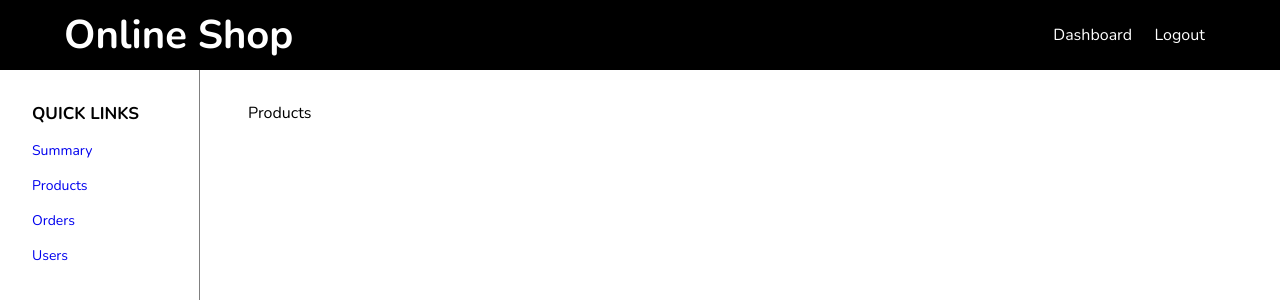
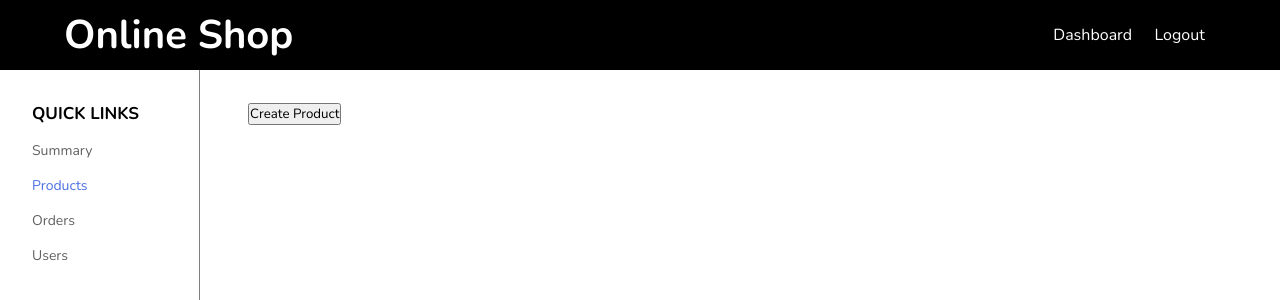
Before and after one commit to chiss7/mern-ecommerce-rtk, a React (Create React App) app in the folder client/: page /admin/products in a window 1280 px wide. Shown: the top 300 px of the page. Built offline with nearby package versions, Linux system fonts and the light colour scheme; sample sign-in values are in the browser's storage.

Commit message:
isActive NavLink added

```diff
--- a/client/src/App.css
+++ b/client/src/App.css
@@ -71,6 +71,15 @@
   display: flex;
   justify-content: center;
   align-items: center;
+}
+
+@media screen and (max-width: 665px) {
+  .nav-bar {
+    padding: 0 1rem;
+  }
+  .nav-bar h2{
+    font-size: 30px;
+  }
 }
 
 /* Not Found */
@@ -628,3 +637,10 @@
   padding: 2rem 3rem;
   width: 100%;
 }
+
+.link-active {
+  color: #4b70e2;
+}
+.link-inactive {
+  color: rgb(97, 97, 97);
+}
--- a/client/src/App.js
+++ b/client/src/App.js
@@ -7,6 +7,7 @@ import AdminRoute from "./components/AdminRoute";
 import {
   Cart,
   CheckoutSuccess,
+  CreateProduct,
   Dashboard,
   Home,
   Login,
@@ -113,7 +114,16 @@ function App() {
                 <Products />
               </AdminRoute>
             }
-          />
+          >
+            <Route
+              path="new"
+              element={
+                <AdminRoute>
+                  <CreateProduct />
+                </AdminRoute>
+              }
+            />
+          </Route>
           <Route
             path="orders"
             element={
--- /dev/null
+++ b/client/src/pages/admin/CreateProduct.jsx
@@ -0,0 +1,7 @@
+export const CreateProduct = () => {
+  return (
+    <div>
+      New Product
+    </div>
+  )
+}
--- a/client/src/pages/admin/Dashboard.jsx
+++ b/client/src/pages/admin/Dashboard.jsx
@@ -1,14 +1,42 @@
-import { Link, Outlet } from "react-router-dom";
+import { NavLink, Outlet } from "react-router-dom";
 
 export const Dashboard = () => {
   return (
     <div className="dashboard">
       <div className="side-nav">
         <h3>Quick Links</h3>
-        <Link to="/admin/summary">Summary</Link>
-        <Link to="/admin/products">Products</Link>
-        <Link to="/admin/orders">Orders</Link>
-        <Link to="/admin/users">Users</Link>
+        <NavLink
+          to="/admin/summary"
+          className={({ isActive }) =>
+            isActive ? "link-active" : "link-inactive"
+          }
+        >
+          Summary
+        </NavLink>
+        <NavLink
+          to="/admin/products"
+          className={({ isActive }) =>
+            isActive ? "link-active" : "link-inactive"
+          }
+        >
+          Products
+        </NavLink>
+        <NavLink
+          to="/admin/orders"
+          className={({ isActive }) =>
+            isActive ? "link-active" : "link-inactive"
+          }
+        >
+          Orders
+        </NavLink>
+        <NavLink
+          to="/admin/users"
+          className={({ isActive }) =>
+            isActive ? "link-active" : "link-inactive"
+          }
+        >
+          Users
+        </NavLink>
       </div>
       <div className="dashboard-content">
         <Outlet />
--- a/client/src/pages/admin/Products.jsx
+++ b/client/src/pages/admin/Products.jsx
@@ -1,7 +1,13 @@
+import { Outlet, useNavigate } from "react-router-dom";
+
 export const Products = () => {
+  const navigate = useNavigate();
   return (
     <div>
-      Products
+      <button onClick={() => navigate("/admin/products/new")}>
+        Create Product
+      </button>
+      <Outlet />
     </div>
-  )
-}
+  );
+};
--- a/client/src/pages/index.js
+++ b/client/src/pages/index.js
@@ -14,3 +14,4 @@ export { Products } from "./admin/Products";
 export { Orders } from "./admin/Orders";
 export { Users } from "./admin/Users";
 export { Summary } from "./admin/Summary";
+export { CreateProduct } from "./admin/CreateProduct";
```
